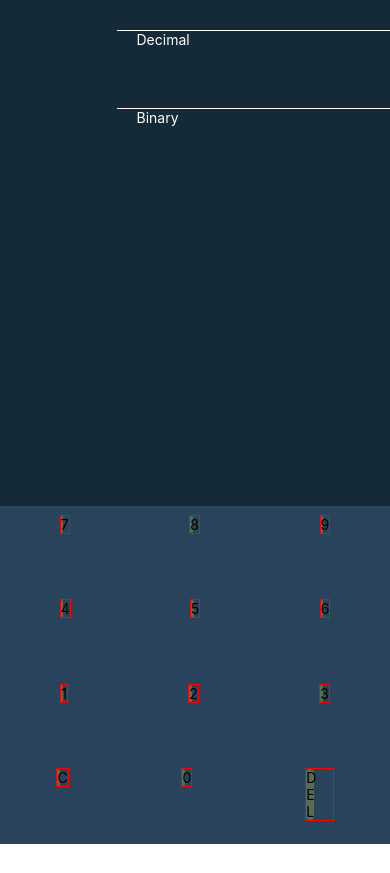
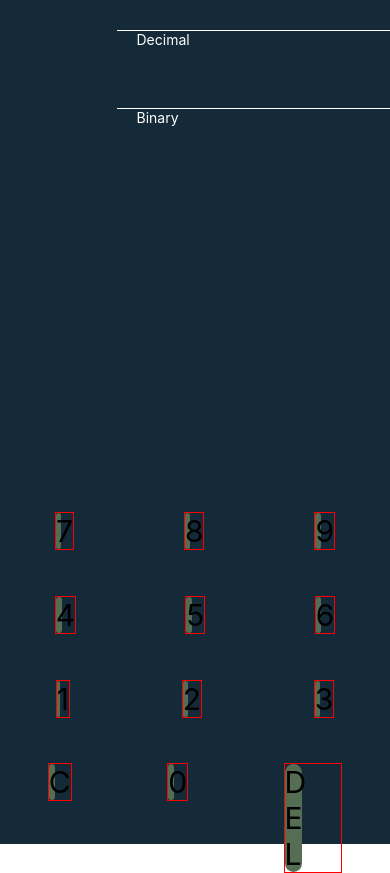
Before and after one commit to xRaill/binair-rekenen, a React Native app: screen / in a window 390 px wide. Before the commit the page ends 844 px from the top, so only its background shows below. Built offline with nearby package versions, Linux system fonts and the light colour scheme.

Commit message:
Made numpad look better

```diff
--- a/src/App.js
+++ b/src/App.js
@@ -38,6 +38,7 @@ const styles = StyleSheet.create({
 		backgroundColor: '#152a38',
 		flex: 1,
 		justifyContent: 'space-between',
+		paddingBottom: 5,
 	},
 	display: {
 		height: '60%',
--- a/src/components/NumPad.js
+++ b/src/components/NumPad.js
@@ -63,7 +63,6 @@ export default forwardRef(NumPad);
 const styles = StyleSheet.create({
 	container: {
 		justifyContent: 'space-around',
-		backgroundColor: '#29435c',
 		flex: 1,
 	},
 	row: {
@@ -79,5 +78,6 @@ const styles = StyleSheet.create({
 	},
 	text: {
 		textAlign: 'center',
+		fontSize: 30,
 	},
 });
```
